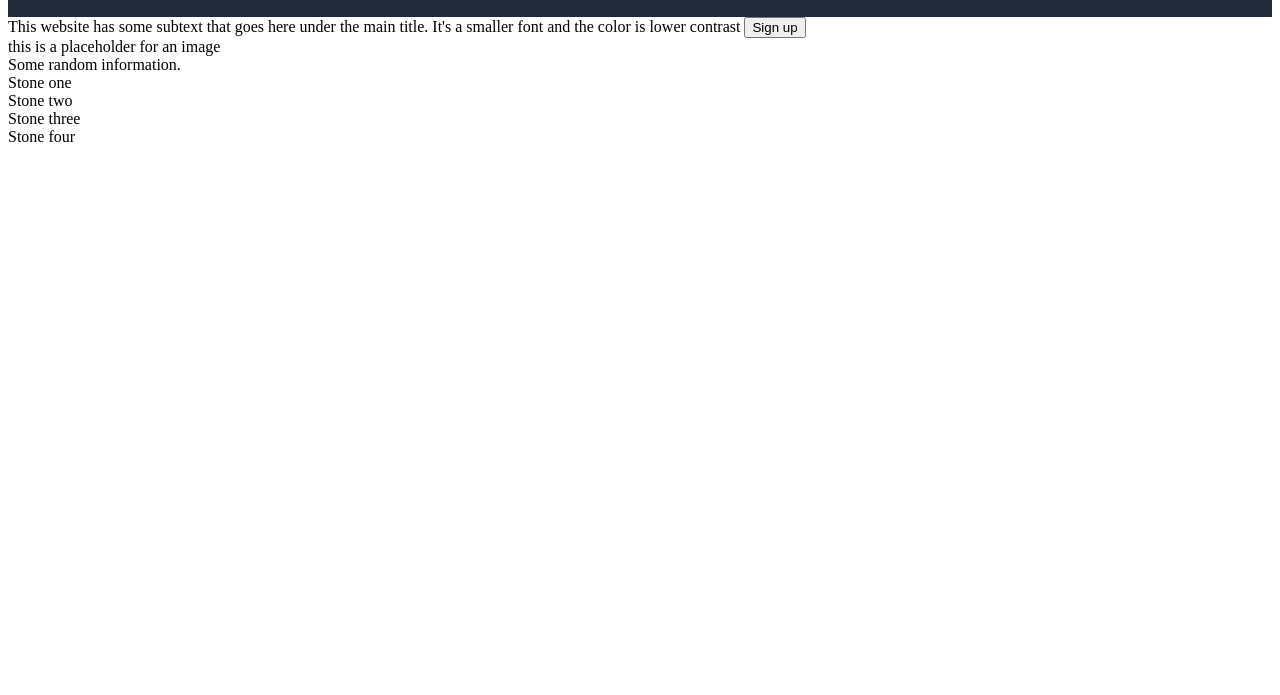
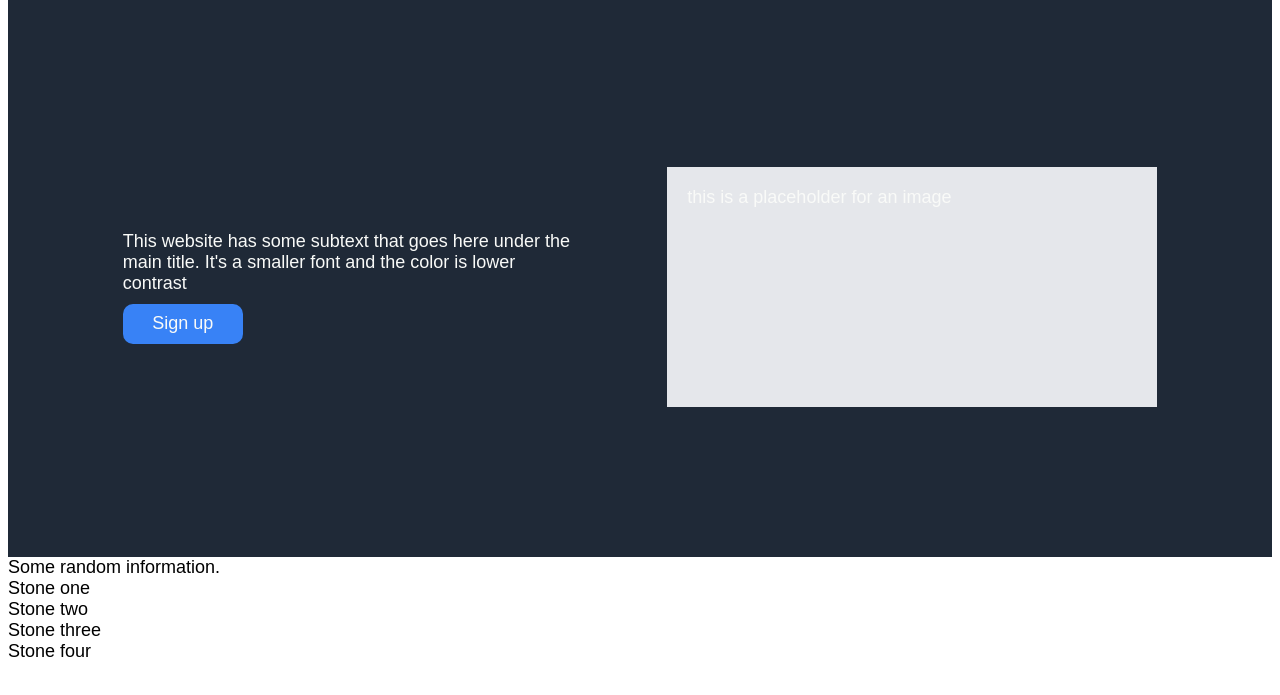
Before and after one commit to heathlars/odin-landing-page, a plain HTML site: page index.html in a window 1280 px wide. Shown: the part 59-754 px from the top of the page. Drawn offline with Linux system fonts and the light colour scheme.

Commit message:
Format button section one

```diff
--- a/style.css
+++ b/style.css
@@ -1,6 +1,10 @@
+body {
+    font-family: Arial, Helvetica, sans-serif;
+    font-size: 18px;
+}
+
 .header {
     background-color: #1F2937;
-    font-family: Arial, Helvetica, sans-serif;
     font-size: 18px;
     color: #E5E7EB;
     display: flex;
@@ -21,3 +25,44 @@ ul {
     flex: row;
     gap: 20px;
 }
+
+.one {
+    background-color:#1F2937;
+    color: #F9FAF8;
+    height: 500px;
+    display: flex;
+    align-items: center;
+    justify-content: space-evenly;
+    padding: 20px;
+}
+
+.awesome {
+    font-size: 48px;
+    font-weight: bolder;
+    color: #F9FAF8;s
+}
+
+.ones {
+    display: flex;
+    flex-flow: column wrap;
+    width: 450px;
+    height: auto;
+}
+
+button {
+    width: 120px;
+    height: 40px;
+    background-color: #3882f6;
+    border-radius: 10px;
+    font-size: 18px;
+    margin-top: 10px;
+    border: none;
+    color:#F9FAF8;
+}
+
+.tens {
+    height: 200px;
+    width: 450px;
+    padding: 20px;
+    background: #E5E7EB;
+}
```
